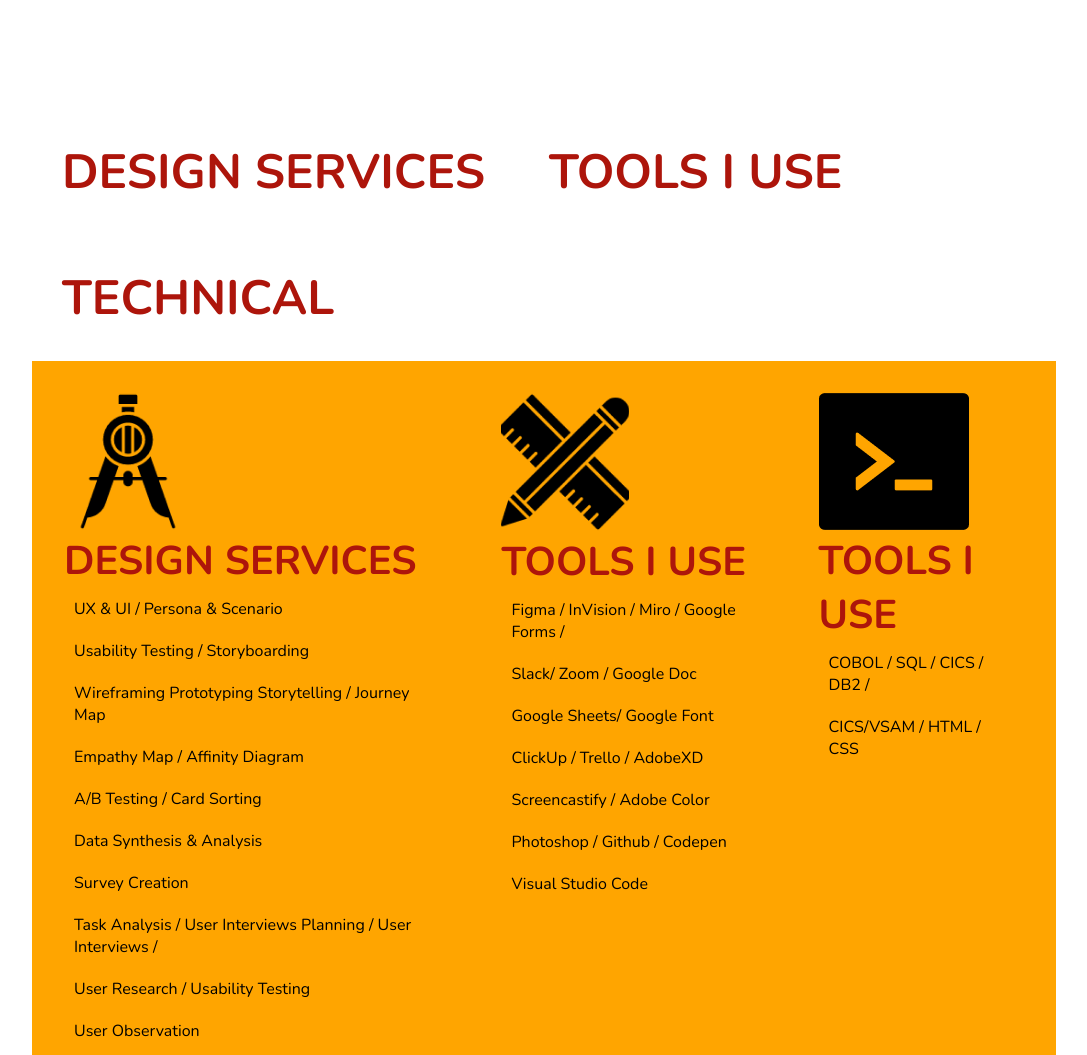
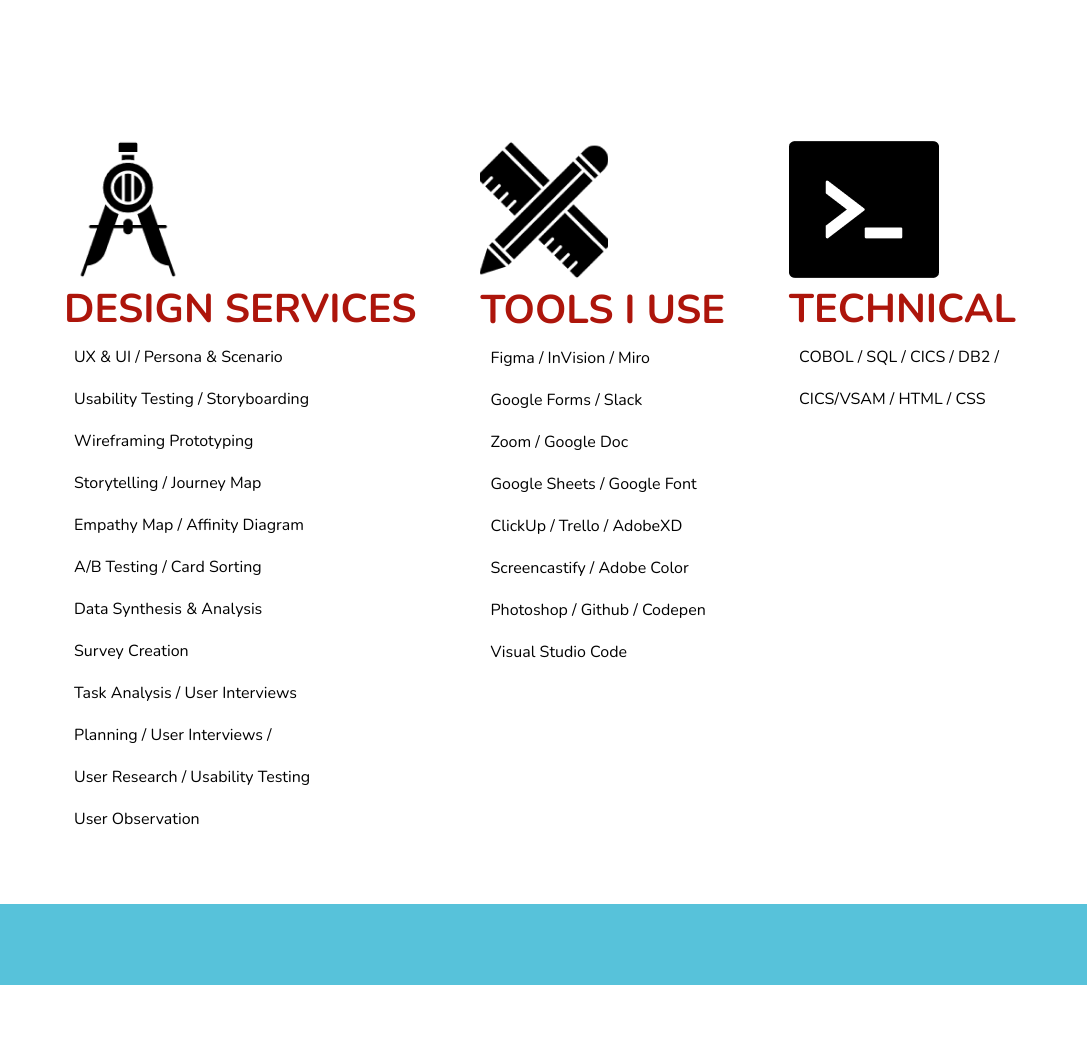
Before and after one commit to LonyaPl/portfolio, a plain HTML site: page index.html in a window 1280 px wide. Shown: the part 2070-3125 px from the top of the page, without its empty margins (96-1183 px from the left). Drawn offline with nearby package versions, Linux system fonts and the light colour scheme.

Commit message:
last update

```diff
--- a/index.html
+++ b/index.html
@@ -146,35 +146,34 @@
 </div>
 -->
 <main>
-  <header id="skills-header">
-      <h1>DESIGN SERVICES</h1>
-      <h1>TOOLS I USE</h1>
-      <h1>TECHNICAL</h1>
-  </header>
+
   <section id="skills-grid">
       <figure class="portfolio-grid-item">
         <img src="design.png">
-        <h1>DESIGN SERVICES</h1>
+        <h2>DESIGN SERVICES</h2>
         <ul>
         <li>UX & UI / Persona & Scenario</li>
         <li>Usability Testing / Storyboarding</li>
-        <li>Wireframing Prototyping  Storytelling / Journey Map </li>
+        <li>Wireframing Prototyping   </li>
+        <li> Storytelling / Journey Map </li>
           <li> Empathy Map / Affinity Diagram  </li>
             <li>A/B Testing / Card Sorting </li>
               <li> Data Synthesis & Analysis </li>
                 <li>Survey Creation </li>
-                  <li>Task Analysis / User Interviews Planning / User Interviews / </li>
+                  <li>Task Analysis / User Interviews</li>
+                  <li>Planning / User Interviews / </li>
                     <li>User Research / Usability Testing  </li>
                       <li> User Observation</li>
         </ul>
       </figure>
       <figure class="portfolio-grid-item">
         <img src="tools.png">
-        <h1>TOOLS I USE</h1>
+        <h2>TOOLS I USE</h2>
         <ul>
-           <li>Figma / InVision / Miro / Google Forms / </li>
-           <li>Slack/ Zoom / Google Doc </li>
-           <li>Google Sheets/ Google Font </li>
+           <li>Figma / InVision / Miro  </li>
+           <li> Google Forms / Slack  </li>
+           <li> Zoom / Google Doc </li>
+           <li>Google Sheets / Google Font </li>
            <li> ClickUp / Trello / AdobeXD  </li>
            <li> Screencastify / Adobe Color </li>
            <li>Photoshop / Github / Codepen </li>
@@ -183,7 +182,7 @@
       </figure>
       <figure class="portfolio-grid-item">
         <img src="coding.png">
-        <h1>TOOLS I USE</h1>
+        <h2>TECHNICAL</h2>
         <ul>
         <li>COBOL / SQL / CICS / DB2 /</li>
         <li>CICS/VSAM / HTML / CSS</li>
--- a/style.css
+++ b/style.css
@@ -173,8 +173,11 @@
 .portfolio-grid-item {
 
   display: inline-block;
-  background: orange;
+
   padding: 2em;
+  justify-content: space-between;
+
+
 }
 
 
@@ -186,3 +189,13 @@
   font-family: 'Nunito', sans-serif;
   padding: 10px;
 }
+
+h2{
+  color: #AD150B;
+  font-family: "nunito";
+  font-weight: 600;
+  font-size: 40px;
+  margin:0px;
+  display: center;
+
+}
```
